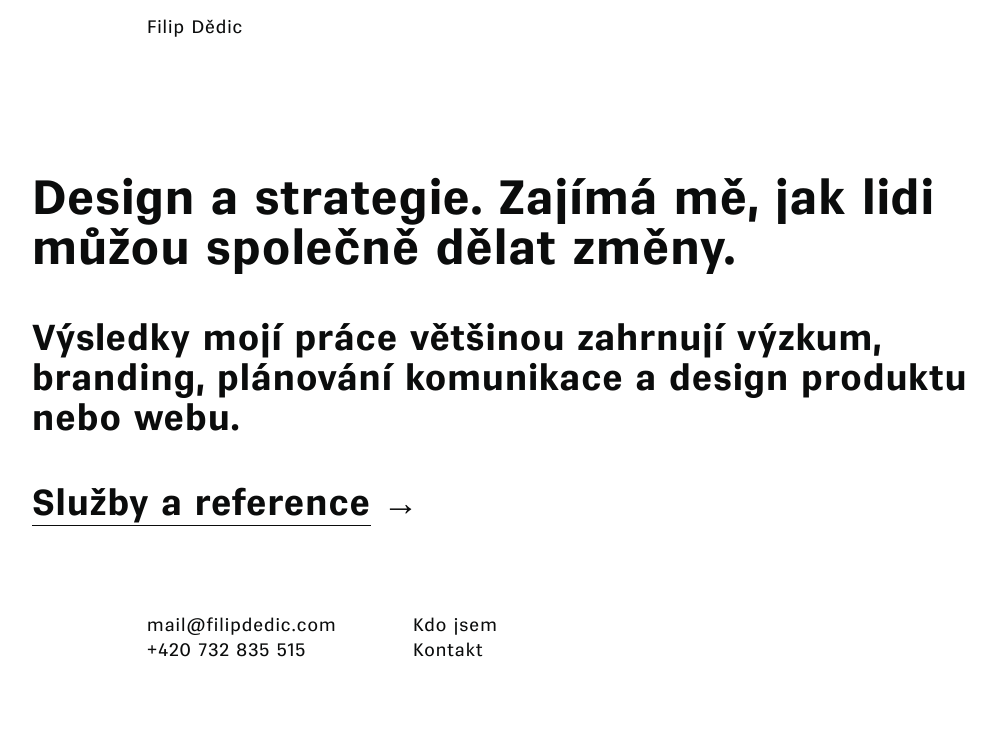
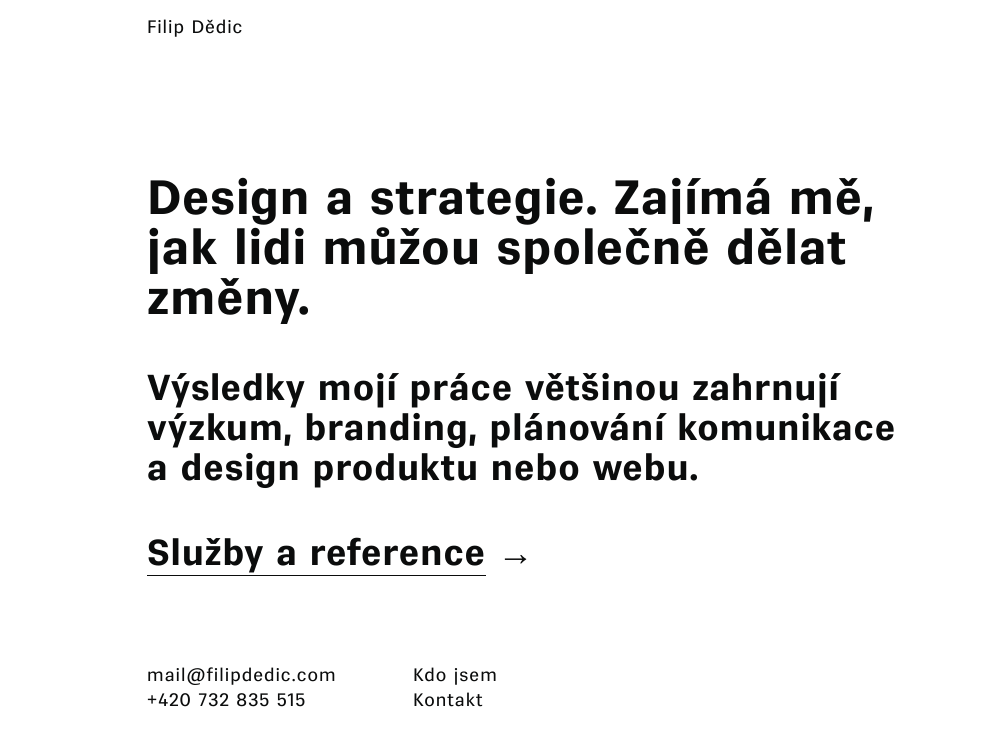
Before and after one commit to fdedic/fdedic.github.io, a Jekyll site: the page built from index.md, in a window 1280 px wide. Shown: the top 746 px of the page, without its empty margins (113-1109 px from the left). Built offline with Jekyll 4.4.1, drawn with Linux system fonts in a browser that asks for light colours; nearby versions of some CDN libraries.

Commit message:
Update default.html

```diff
--- a/_layouts/default.html
+++ b/_layouts/default.html
@@ -6,7 +6,7 @@
 <section class="content">
   <div id="wrapper">
     <div id="main">
-      <div id="text-block">
+      <div class="text-block">
         {{content}}
       </div>
     </div>
```
